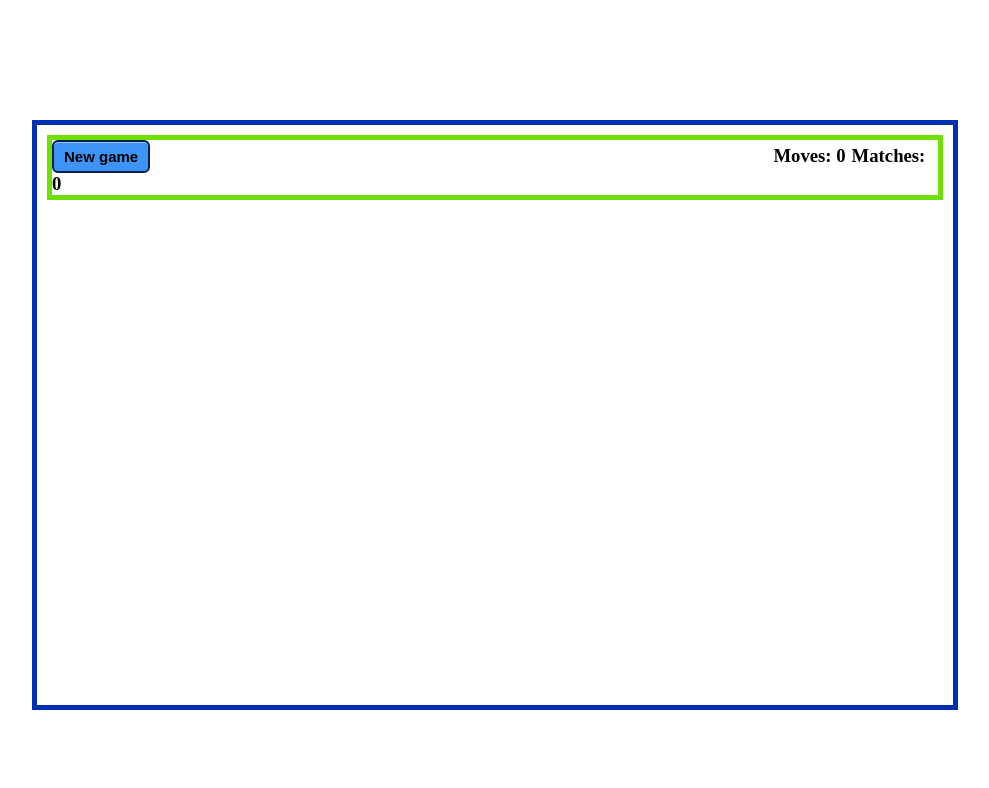
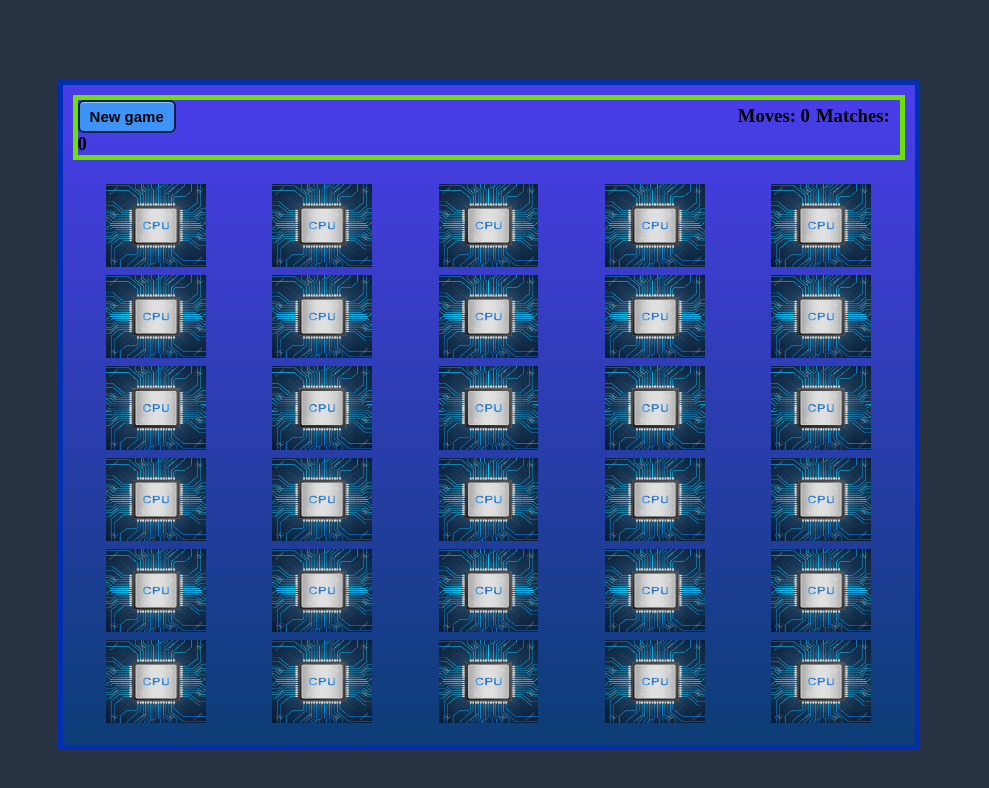
Before and after one commit to yisrael35/memory-game, a plain HTML site: page index.html in a window 1280 px wide. Both pictures are taken after a click on the button "New game". Shown: the whole page, without its empty margins (160-1149 px from the left). Drawn offline with nearby package versions, Linux system fonts and the light colour scheme.

Commit message:
ex4 done

```diff
--- a/ex4.js
+++ b/ex4.js
@@ -1,9 +1,9 @@
 
-const rows = 5;
-const cols = 6;
+const rows = 6;
+const cols = 5;
 let moves = 0;
 let matches = 0;
-
+let turn_counter = 0;
 let img_arr = [];
 img_arr.push("./images/1.png");
 img_arr.push("./images/2.png");
@@ -21,30 +21,67 @@ img_arr.push("./images/13.png");
 img_arr.push("./images/14.png");
 img_arr.push("./images/15.png");
 
-$(document).ready(function() {
+let movesTag = $("<h3></h3>").text("Moves: " + moves).attr('class',"tags");
+    movesTag.attr('id','moves');
+let matchesTag = $("<h3></h3>").text("Matches: " + matches).attr('class',"tags");
+    matchesTag.attr('id','matches');
 
+let all_img_array = new Array(cols*rows);
+let back_side_array = new Array(cols*rows);
+
+let loadPage = function()
+{
     let game_board = $("<div></div>").attr('id',"gameBoard");
     let upper_line = $("<div></div>").attr('id','upperLine');
     let new_game_btn = $("<button></button>").text("New game").attr('id','newGameBtn');
-    let movesTag = $("<h3></h3>").text("Moves: " + moves).attr('class',"tags");
-    let matchesTag = $("<h3></h3>").text("Matches: " + matches).attr('class',"tags");
 
-    for(let i = 0 ; i < rows ; i++)
+    new_game_btn.click(initNewGame);
+
+    for (let index = 0; index < all_img_array.length; index++) {
+        if (index< all_img_array.length/2) {
+            let single_img = $("<img></img>").attr('class',img_arr[index]);
+            single_img.attr('src',img_arr[index] );
+            all_img_array[index] = single_img;
+        }else{
+            let single_img = $("<img></img>").attr('class',img_arr[index-(rows*cols/2)]);
+            single_img.attr('src',img_arr[index-(rows*cols/2)] );
+            all_img_array[index] = single_img;
+        }
+        $(all_img_array[index]).hide();
+    }
+    shuffle(all_img_array);
+    for(let i = 0 ; i < back_side_array.length ; i++)
     {
 
-        for(let j = 0 ; j < cols ; j++)
-        {
-
-        }
+        let back_side_img =  $("<img></img>").attr('id',i);
+        back_side_img.attr('src', "./images/back_side.jpg");
+        back_side_img.click(backSideClick);
+        back_side_array[i] = back_side_img ;
     }
-
 
     upper_line.append(new_game_btn);
     upper_line.append(movesTag);
     upper_line.append(matchesTag);
     game_board.append(upper_line);
+    let counter = 0;
+    for(let i = 0 ; i < rows ; i++)
+    {
+        for(let j = 0 ; j < cols ; j++)
+        {
+            game_board.append(all_img_array[counter]);
+            game_board.append(back_side_array[counter]);
+            counter++;
+        }
+        game_board.append($("<br>"));
+    }
+
+
     $("body").append(game_board);
-});
+};
+
+$(document).ready(
+      loadPage
+);
 
 function shuffle(img_arr) {
     var j, x, i;
@@ -56,3 +93,56 @@ function shuffle(img_arr) {
     }
     return img_arr;
 }
+
+let temp_id1 = -1;
+let temp_id2 = -1;
+function backSideClick(event)
+{
+
+    if(turn_counter == 0)
+    {
+        $(back_side_array[event.target.id]).hide();
+        $(all_img_array[event.target.id]).show();
+        temp_id1 = event.target.id;
+        turn_counter++;
+    }
+    else if(turn_counter == 1)
+    {
+        $(back_side_array[event.target.id]).hide();
+        $(all_img_array[event.target.id]).show();
+        temp_id2 = event.target.id;
+        turn_counter++;
+        moves++;
+        $('#moves').text("Moves: " + moves);
+        if(all_img_array[temp_id1].attr('class') == all_img_array[temp_id2].attr('class'))
+        {
+            matches++;
+            $('#matches').text("Matches: " + matches);
+            temp_id2 = -1;
+            temp_id1 = -1;
+            turn_counter = 0;
+        }
+    }
+    else
+    {
+        $(back_side_array[temp_id1]).show();
+        $(all_img_array[temp_id1]).hide();
+        $(back_side_array[temp_id2]).show();
+        $(all_img_array[temp_id2]).hide();
+        turn_counter = 0;
+        temp_id1 = -1;
+        temp_id2 = -1;
+    }
+}
+function initNewGame(event)
+{
+    moves = 0;
+    matches = 0;
+    $('#moves').text("Moves: " + moves);
+    $('#matches').text("Matches: " + matches);
+    temp_id1 = -1;
+    temp_id2 = -1;
+    counter = 0;
+    turn_counter = 0;
+    loadPage();
+}
--- a/stylesheet.css
+++ b/stylesheet.css
@@ -1,16 +1,18 @@
 #gameBoard
 {
     position: absolute;
-    left: 15%;
-    top: 15%;
-    width: 70%;
-    height: 70%;
+    left: 17%;
+    top: 10%;
+    width: 65%;
+    height: 80%;
     border: 5px solid #002fb1;
+    background:linear-gradient(to bottom, #483de6 5%, #0c3d75 100%);
     padding: 10px;
 }
 #upperLine
 {
     border: 5px solid #6fe005;
+    margin-bottom: 20px;
 }
 #newGameBtn
 {
@@ -22,7 +24,7 @@
 	font-size:15px;
 	font-weight:bold;
     padding:6px 10px;
-    margin-right: 70%;
+    margin-right: 68%;
 }
 #newGameBtn:hover
 {
@@ -39,3 +41,14 @@
     padding: 3px;
     display: inline;
 }
+img{
+    width: 12%;
+    height: 13%;
+    margin-top: 4px;
+    margin-left: 4%;
+    margin-right: 4%;
+}
+body
+{
+    background-color: #283242 ;
+}
```
Also changed, not shown: images/back_side.jpg (added).
